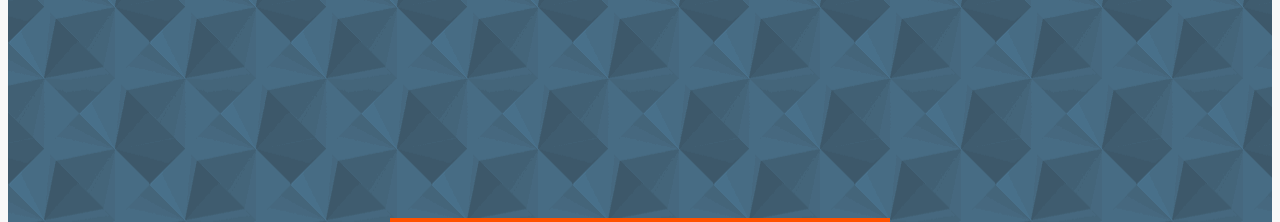
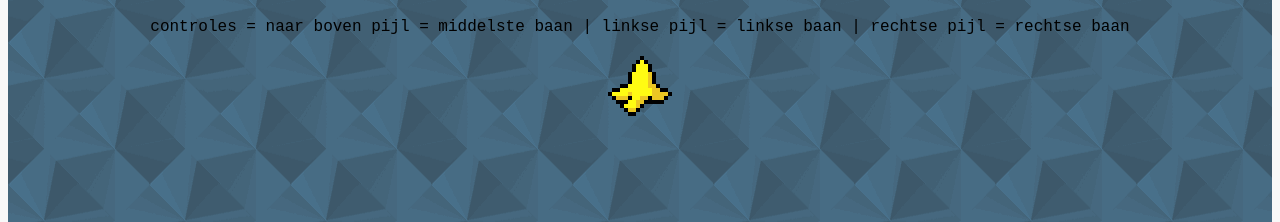
Before and after one commit to JustDave2002/basisschoolGame, a plain HTML site: page Explain.html in a window 1280 px wide. Shown: the part 108-330 px from the top of the page. Drawn offline with Linux system fonts and the light colour scheme.

Commit message:
banana in html

```diff
--- a/Explain.html
+++ b/Explain.html
@@ -9,8 +9,9 @@
 </head>
 <body class="Background">
     <h1 id="header">Uitleg</h1>
-    <p></p>
-    <p></p>
+    <p> controles = naar boven pijl  = middelste baan | linkse pijl = linkse baan | rechtse pijl  = rechtse baan </p>
+   <p><img src = "../basisschoolGame/assets/img/objects/banana.png"
+    alt = "Banana" /></p>
     <button style="margin-top: 200px;"><a href="runner.html">Runner</a></button>
 </body>
 </html>
```
